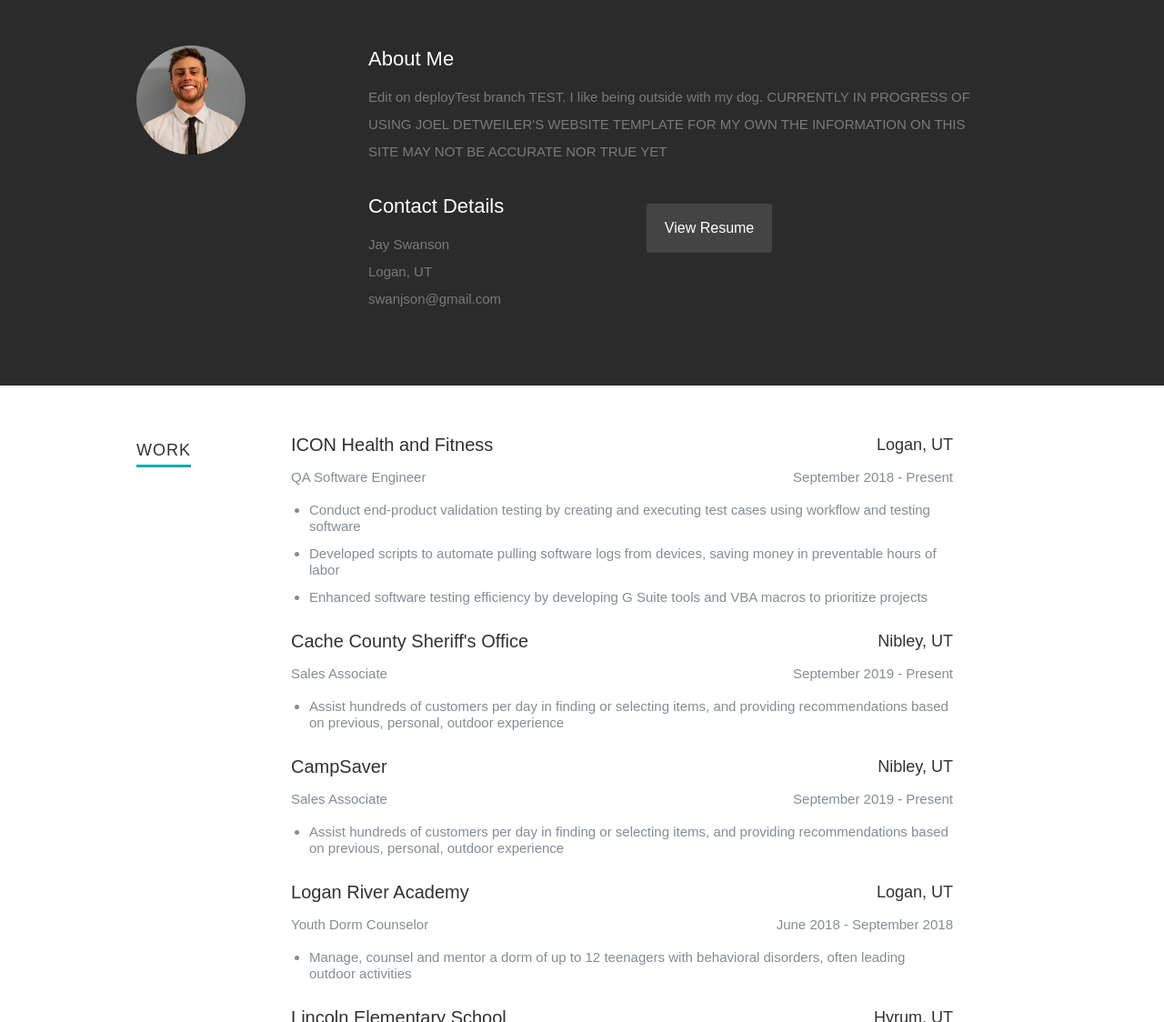
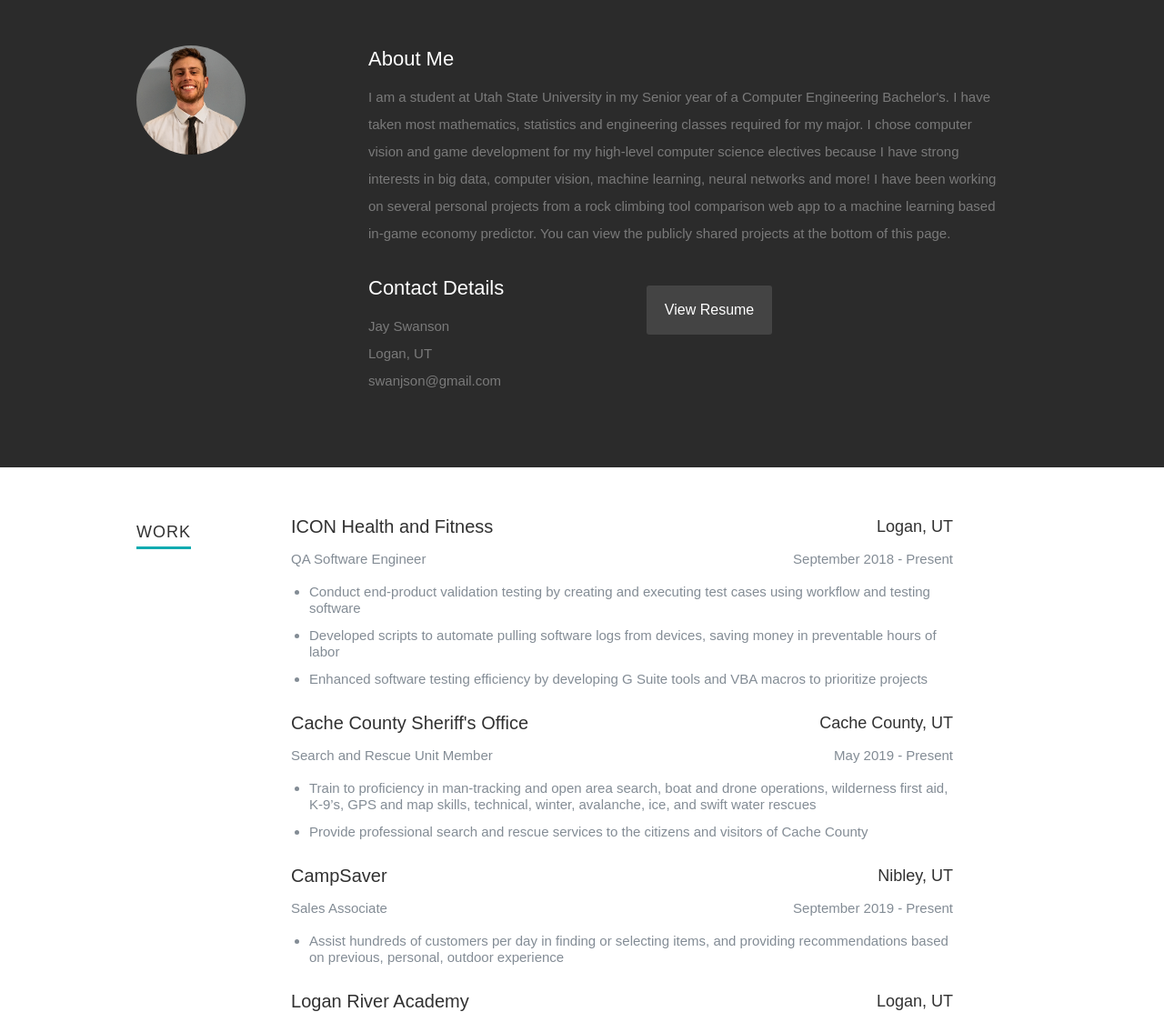
Before and after one commit to JaySwansonCE/JaySwansonCE.github.io, a Gatsby site: page / in a window 1280 px wide. Shown: the part 800-1924 px from the top of the page at 91% size. Built offline with nearby package versions, Linux system fonts and the light colour scheme; Gatsby itself is replaced by a stand-in of ours; a web font is replaced by a local one.

Commit message:
fixed job add, edited about me section

```diff
--- a/src/components/about/text.js
+++ b/src/components/about/text.js
@@ -1,5 +1,5 @@
 export const aboutMe =
-  "Edit on deployTest branch TEST. I like being outside with my dog. CURRENTLY IN PROGRESS OF USING JOEL DETWEILER'S WEBSITE TEMPLATE FOR MY OWN THE INFORMATION ON THIS SITE MAY NOT BE ACCURATE NOR TRUE YET"
+  "I am a student at Utah State University in my Senior year of a Computer Engineering Bachelor's. I have taken most mathematics, statistics and engineering classes required for my major. I chose computer vision and game development for my high-level computer science electives because I have strong interests in big data, computer vision, machine learning, neural networks and more! I have been working on several personal projects from a rock climbing tool comparison web app to a machine learning based in-game economy predictor. You can view the publicly shared projects at the bottom of this page."
 
 export const contact = {
   name: 'Jay Swanson',
--- a/src/components/work/text.js
+++ b/src/components/work/text.js
@@ -12,11 +12,12 @@ const jobs = [
   },
   {
     company: 'Cache County Sheriff\'s Office',
-    location: 'Nibley, UT',
-    dates: 'September 2019 - Present',
-    title: 'Sales Associate',
+    location: 'Cache County, UT',
+    dates: 'May 2019 - Present',
+    title: 'Search and Rescue Unit Member',
     items: [
-      'Assist hundreds of customers per day in finding or selecting items, and providing recommendations based on previous, personal, outdoor experience',
+      'Train to proficiency in man-tracking and open area search, boat and drone operations, wilderness first aid, K-9’s, GPS and map skills, technical, winter, avalanche, ice, and swift water rescues',
+      'Provide professional search and rescue services to the citizens and visitors of Cache County',
     ],
   },
   {
```
